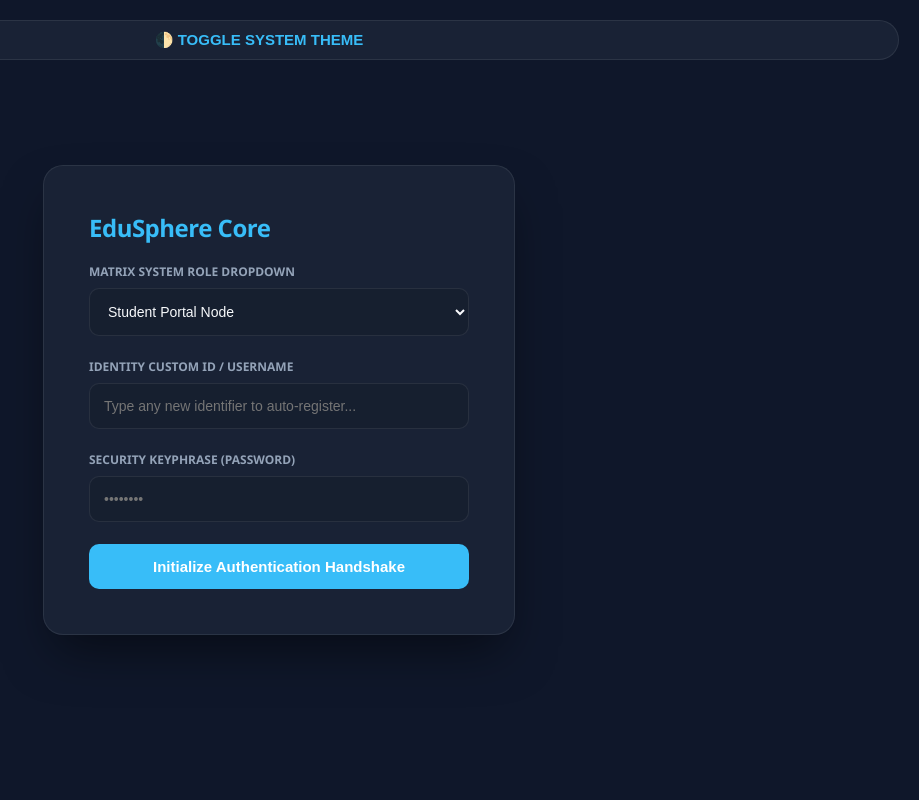
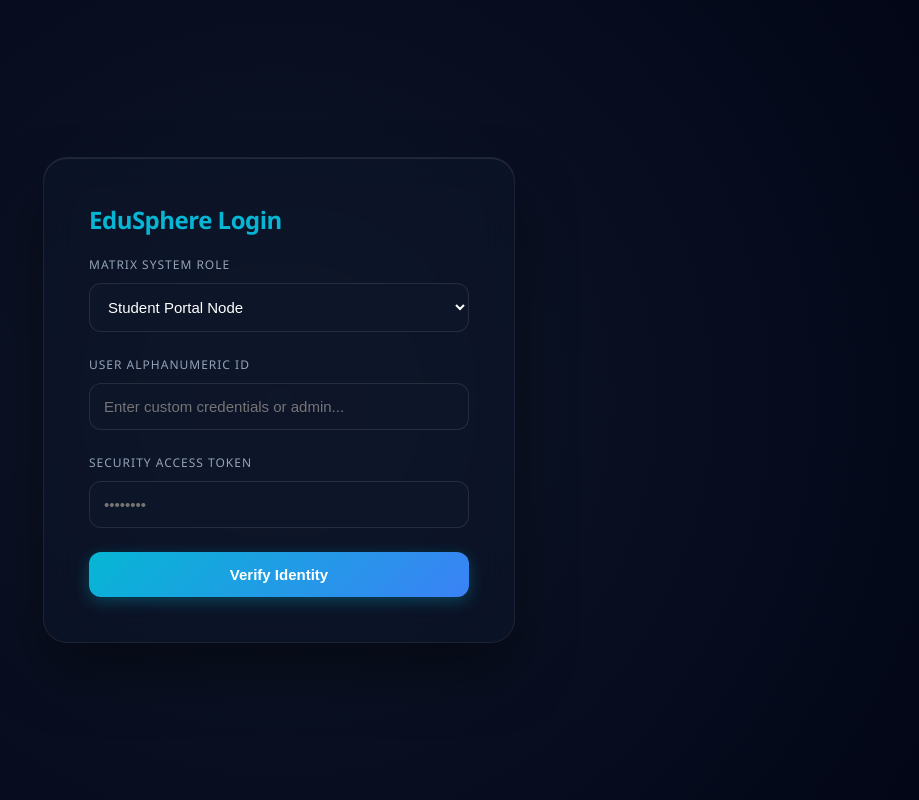
Before and after one commit to ASFIYA11/EduSphere-College-System, a Flask app: page / in a window 1280 px wide. Shown: the whole page, without its empty margins (361-1280 px from the left). Run offline with Flask 3, Linux system fonts and the light colour scheme; some libraries are stand-ins or nearby versions.

Commit message:
Update index.html

```diff
--- a/templates/index.html
+++ b/templates/index.html
@@ -1,70 +1,89 @@
 <!DOCTYPE html>
-<html lang="en" data-theme="dark">
+<html lang="en">
 <head>
     <meta charset="UTF-8">
     <meta name="viewport" content="width=device-width, initial-scale=1.0">
-    <title>EduSphere Core | Unified Enterprise Platform</title>
+    <title>EduSphere Systems</title>
 
     <link rel="icon" type="image/png" href="/static/favicon.png">
     <script src="https://cdn.jsdelivr.net/npm/sweetalert2@11"></script>
 
     <style>
-        :root[data-theme="dark"] {
-            --bg-main: #0f172a;
-            --card-glass: rgba(30, 41, 59, 0.7);
-            --text-main: #f8fafc;
-            --text-sub: #94a3b8;
-            --border-ui: rgba(255, 255, 255, 0.08);
-            --accent: #38bdf8;
-            --accent-hover: #0284c7;
-        }
-        :root[data-theme="light"] {
-            --bg-main: #f1f5f9;
-            --card-glass: rgba(255, 255, 255, 0.9);
-            --text-main: #0f172a;
-            --text-sub: #475569;
-            --border-ui: rgba(15, 23, 42, 0.08);
-            --accent: #0284c7;
-            --accent-hover: #0369a1;
+        /* 🎨 ORIGINAL DEEP BLUE GLASSMORPHIC THEME COLORS FROM YESTERDAY */
+        body {
+            background: radial-gradient(circle at center, #0f172a 0%, #020617 100%);
+            color: #e2e8f0;
+            font-family: 'Segoe UI', system-ui, -apple-system, sans-serif;
+            margin: 0;
+            min-height: 100vh;
+            display: flex;
+            justify-content: center;
+            align-items: center;
         }
 
-        body { font-family: 'Segoe UI', system-ui, sans-serif; background: var(--bg-main); color: var(--text-main); min-height: 100vh; margin: 0; display: flex; justify-content: center; align-items: center; transition: all 0.3s ease; }
+        .glass-panel {
+            background: rgba(15, 23, 42, 0.45);
+            backdrop-filter: blur(16px);
+            -webkit-backdrop-filter: blur(16px);
+            border: 1px solid rgba(255, 255, 255, 0.07);
+            border-radius: 24px;
+            padding: 45px;
+            width: 380px;
+            box-shadow: 0 30px 60px rgba(0, 0, 0, 0.4), inset 0 1px 0 rgba(255, 255, 255, 0.1);
+        }
 
-        .theme-switch { position: absolute; top: 20px; right: 20px; background: var(--card-glass); border: 1px solid var(--border-ui); padding: 10px 15px; border-radius: 30px; cursor: pointer; font-weight: bold; color: var(--accent); transition: transform 0.2s; }
-        .theme-switch:hover { transform: scale(1.05); }
+        .dashboard-view {
+            display: none;
+            width: 90%;
+            max-width: 1100px;
+            background: rgba(15, 23, 42, 0.6);
+            backdrop-filter: blur(20px);
+            border: 1px solid rgba(255, 255, 255, 0.08);
+            border-radius: 28px;
+            padding: 40px;
+            box-shadow: 0 40px 80px rgba(0,0,0,0.5);
+        }
 
-        .auth-card { background: var(--card-glass); backdrop-filter: blur(16px); -webkit-backdrop-filter: blur(16px); padding: 45px; border-radius: 20px; border: 1px solid var(--border-ui); width: 380px; box-shadow: 0 25px 50px -12px rgba(0,0,0,0.5); }
-        .dashboard-viewport { display: none; width: 92%; max-width: 1200px; background: var(--card-glass); border-radius: 24px; border: 1px solid var(--border-ui); padding: 35px; box-shadow: 0 25px 50px -12px rgba(0,0,0,0.3); margin-top: 40px; }
+        h2, h3 { color: #06b6d4; margin-top: 0; font-weight: 600; letter-spacing: -0.5px; }
+        .form-group { margin-bottom: 24px; }
+        label { display: block; margin-bottom: 10px; font-size: 12px; color: #94a3b8; text-transform: uppercase; letter-spacing: 1px; }
 
-        h2, h3 { margin-top: 0; color: var(--accent); letter-spacing: -0.5px; }
-        .form-group { margin-bottom: 22px; }
-        label { display: block; margin-bottom: 8px; font-size: 12px; font-weight: 600; color: var(--text-sub); text-transform: uppercase; }
-        input, select { width: 100%; padding: 14px; border-radius: 10px; border: 1px solid var(--border-ui); background: rgba(0,0,0,0.1); color: var(--text-main); box-sizing: border-box; font-size: 14px; }
+        input, select {
+            width: 100%; padding: 14px; border-radius: 12px; border: 1px solid rgba(255,255,255,0.1);
+            background: rgba(15, 23, 42, 0.6); color: white; box-sizing: border-box; font-size: 15px;
+            transition: all 0.2s ease;
+        }
+        input:focus, select:focus { outline: none; border-color: #06b6d4; box-shadow: 0 0 15px rgba(6, 182, 212, 0.25); }
 
-        button { width: 100%; padding: 14px; border-radius: 10px; border: none; background: var(--accent); color: white; font-weight: bold; cursor: pointer; font-size: 15px; transition: all 0.2s ease; }
-        button:hover { background: var(--accent-hover); transform: translateY(-1px); }
+        button {
+            width: 100%; padding: 14px; border-radius: 12px; border: none;
+            background: linear-gradient(135deg, #06b6d4 0%, #3b82f6 100%);
+            color: white; font-weight: 600; font-size: 15px; cursor: pointer;
+            transition: all 0.2s ease; box-shadow: 0 4px 15px rgba(6, 182, 212, 0.3);
+        }
+        button:hover { transform: translateY(-1px); box-shadow: 0 8px 20px rgba(6, 182, 212, 0.4); }
 
-        .metrics-layout { display: grid; grid-template-columns: repeat(auto-fit, minmax(240px, 1fr)); gap: 20px; margin-top: 25px; }
-        .stat-card { background: rgba(0,0,0,0.15); padding: 20px; border-radius: 14px; border: 1px solid var(--border-ui); text-align: center; }
-        .stat-val { font-size: 36px; font-weight: bold; color: var(--accent); margin: 10px 0; }
+        /* 📊 METRICS & PROGRESS TRACK BARS */
+        .metrics-row { display: grid; grid-template-columns: repeat(auto-fit, minmax(260px, 1fr)); gap: 25px; margin-top: 30px; }
+        .metric-widget { background: rgba(30, 41, 59, 0.4); border: 1px solid rgba(255,255,255,0.05); padding: 25px; border-radius: 18px; text-align: center; }
+        .metric-num { font-size: 42px; font-weight: 700; color: #06b6d4; margin: 10px 0; text-shadow: 0 0 10px rgba(6, 182, 212, 0.2); }
 
-        .chat-console { background: rgba(0,0,0,0.2); border-radius: 16px; border: 1px solid var(--border-ui); margin-top: 30px; display: flex; flex-direction: column; height: 350px; }
-        .chat-stream { flex: 1; padding: 20px; overflow-y: auto; display: flex; flex-direction: column; gap: 12px; }
-        .msg-bubble { max-width: 75%; padding: 12px 16px; border-radius: 14px; font-size: 14px; line-height: 1.5; }
-        .msg-user { background: var(--accent); color: white; align-self: flex-end; border-bottom-right-radius: 2px; }
-        .msg-ai { background: rgba(255,255,255,0.08); color: var(--text-main); align-self: flex-start; border-bottom-left-radius: 2px; border: 1px solid var(--border-ui); }
-        .chat-inputs { display: flex; gap: 10px; padding: 15px; border-top: 1px solid var(--border-ui); }
+        /* 💬 ORIGINAL INTERACTIVE CHAT ENGINE */
+        .chat-frame { background: rgba(15, 23, 42, 0.4); border-radius: 20px; border: 1px solid rgba(255,255,255,0.06); margin-top: 35px; display: flex; flex-direction: column; height: 380px; }
+        .chat-logs { flex: 1; padding: 25px; overflow-y: auto; display: flex; flex-direction: column; gap: 14px; }
+        .bubble { max-width: 75%; padding: 14px 18px; border-radius: 16px; font-size: 14px; line-height: 1.6; }
+        .bubble-user { background: linear-gradient(135deg, #06b6d4 0%, #2563eb 100%); color: white; align-self: flex-end; border-bottom-right-radius: 2px; }
+        .bubble-ai { background: rgba(255, 255, 255, 0.06); color: #e2e8f0; align-self: flex-start; border-bottom-left-radius: 2px; border: 1px solid rgba(255,255,255,0.05); }
+        .chat-inputs { display: flex; gap: 12px; padding: 20px; border-top: 1px solid rgba(255,255,255,0.05); }
     </style>
 </head>
 <body>
 
-<button class="theme-switch" id="themeToggler">🌓 TOGGLE SYSTEM THEME</button>
-
-<div class="auth-card" id="authPortal">
-    <h2>EduSphere Core</h2>
+<div class="glass-panel" id="authPortal">
+    <h2>EduSphere Login</h2>
     <form id="authForm">
         <div class="form-group">
-            <label>Matrix System Role Dropdown</label>
+            <label>Matrix System Role</label>
             <select id="role">
                 <option value="student">Student Portal Node</option>
                 <option value="faculty">Faculty Administrative Node</option>
@@ -72,52 +91,46 @@
             </select>
         </div>
         <div class="form-group">
-            <label>Identity Custom ID / Username</label>
-            <input type="text" id="username" placeholder="Type any new identifier to auto-register..." required>
+            <label>User Alphanumeric ID</label>
+            <input type="text" id="username" placeholder="Enter custom credentials or admin..." required>
         </div>
         <div class="form-group">
-            <label>Security Keyphrase (Password)</label>
+            <label>Security Access Token</label>
             <input type="password" id="password" placeholder="••••••••" required>
         </div>
-        <button type="submit">Initialize Authentication Handshake</button>
+        <button type="submit">Verify Identity</button>
     </form>
 </div>
 
-<div class="dashboard-viewport" id="masterDashboard">
-    <div style="display: flex; justify-content: space-between; align-items: center; border-bottom: 1px solid var(--border-ui); padding-bottom: 20px;">
-        <h2 id="dashHeader" style="margin: 0;">Cluster Workspace Controls</h2>
-        <button onclick="window.location.reload()" style="width: auto; padding: 10px 25px; background: #ef4444; margin: 0;">Terminate Token Session</button>
+<div class="dashboard-view" id="masterDashboard">
+    <div style="display: flex; justify-content: space-between; align-items: center; border-bottom: 1px solid rgba(255,255,255,0.08); padding-bottom: 20px;">
+        <h2 id="dashHeader" style="margin: 0;">System Dashboard</h2>
+        <button onclick="window.location.reload()" style="width: auto; padding: 10px 25px; background: #ef4444; margin: 0; box-shadow: none;">Disconnect Session</button>
     </div>
 
-    <div class="metrics-layout" id="metricsDisplay"></div>
+    <div class="metrics-row" id="metricsDisplay"></div>
 
-    <div style="margin-top: 30px; background: rgba(0,0,0,0.1); padding: 20px; border-radius: 14px; border: 1px solid var(--border-ui);">
-        <h3>📚 Shared Educational Resources Node</h3>
-        <p style="color: var(--text-sub); font-size: 14px; margin-bottom: 0;">
-            • Ask the Generative AI Bot below about **"explain bubble sort"** or **"ds notes"** to trigger automated local workspace outputs.
+    <div style="margin-top: 35px; background: rgba(30,41,59,0.2); padding: 25px; border-radius: 18px; border: 1px solid rgba(255,255,255,0.05);">
+        <h3>📚 Shared Courseware Library Assets</h3>
+        <p style="color: #94a3b8; font-size: 14px; margin: 0; line-height: 1.5;">
+            • Core Workspace Reference maps active at `/static/materials/ds_notes.txt`. <br>
+            • Query the interactive professor agent down below for **"explain bubble sort"** or **"ds notes"** to trigger live processing context blocks.
         </p>
     </div>
 
-    <h3 style="margin-top: 35px; margin-bottom: -20px;">🤖 EduSphere Intelligent GenAI Agent</h3>
-    <div class="chat-console">
-        <div class="chat-stream" id="chatWindow">
-            <div class="msg-bubble msg-ai">Greetings! The system architecture session is initialized. Query my cognitive matrix layers for structural educational solutions.</div>
+    <h3 style="margin-top: 40px; margin-bottom: -15px;">🤖 Campus Cognitive Assistant</h3>
+    <div class="chat-frame">
+        <div class="chat-logs" id="chatWindow">
+            <div class="bubble bubble-ai">Session handshake established. Type any system analytics query parameters to begin compilation.</div>
         </div>
         <div class="chat-inputs">
-            <input type="text" id="chatInput" placeholder="Input analytical question keyword parameter sequence...">
-            <button id="submitChat" style="width: auto; padding: 0 25px; margin: 0;">Execute Stream</button>
+            <input type="text" id="chatInput" placeholder="Ask anything about grades, schedules, or course concepts...">
+            <button id="submitChat" style="width: auto; padding: 0 30px; margin: 0;">Send</button>
         </div>
     </div>
 </div>
 
 <script>
-const themeToggler = document.getElementById('themeToggler');
-themeToggler.addEventListener('click', () => {
-    const currentTheme = document.documentElement.getAttribute('data-theme');
-    const targetTheme = currentTheme === 'dark' ? 'light' : 'dark';
-    document.documentElement.setAttribute('data-theme', targetTheme);
-});
-
 document.getElementById('authForm').addEventListener('submit', async (e) => {
     e.preventDefault();
     const role = document.getElementById('role').value;
@@ -133,10 +146,10 @@ document.getElementById('authForm').addEventListener('submit', async (e) => {
         const data = await res.json();
 
         if (res.ok) {
-            Swal.fire('Session Tokens Verified!', `Welcome to EduSphere Network Core, ${data.user_id}!`, 'success').then(async () => {
+            Swal.fire('Authentication Successful', `Access granted to cluster node.`, 'success').then(async () => {
                 document.getElementById('authPortal').style.display = 'none';
                 document.getElementById('masterDashboard').style.display = 'block';
-                document.getElementById('dashHeader').innerText = `EduSphere System | Context: ${data.role.toUpperCase()}`;
+                document.getElementById('dashHeader').innerText = `EduSphere | Operational Mode: ${data.role.toUpperCase()}`;
 
                 const dataRes = await fetch('/api/dashboard/data');
                 const telemetry = await dataRes.json();
@@ -145,36 +158,36 @@ document.getElementById('authForm').addEventListener('submit', async (e) => {
 
                 if (telemetry.role === 'student') {
                     grid.innerHTML = `
-                        <div class="stat-card"><h3>Attendance Track</h3><div class="stat-val">${telemetry.profile.attendance_pct}%</div><p style="color: #4ade80; font-size:12px;">✔️ Target Range Threshold Cleared</p></div>
-                        <div class="stat-card"><h3>Active Backlogs</h3><div class="stat-val">${telemetry.profile.backlogs}</div><p style="color: var(--text-sub); font-size:12px;">Stable Cluster Metrics</p></div>
-                        <div class="stat-card"><h3>Calculated Ingestion Score</h3><div class="stat-val">90%</div><p style="color: var(--accent); font-size:12px;">Core Technical Marks</p></div>
+                        <div class="metric-widget"><h3>Attendance Metric</h3><div class="metric-num">${telemetry.profile.attendance_pct}%</div><p style="color: #4ade80; font-size:13px; margin:0;">Target Threshold Secured</p></div>
+                        <div class="metric-widget"><h3>Pending Backlogs</h3><div class="metric-num">${telemetry.profile.backlogs}</div><p style="color: #94a3b8; font-size:13px; margin:0;">Records Stable</p></div>
+                        <div class="metric-widget"><h3>Calculated Grade</h3><div class="metric-num">A+</div><p style="color: #06b6d4; font-size:13px; margin:0;">Top Tier Percentile</p></div>
                     `;
                 } else if (telemetry.role === 'faculty') {
                     grid.innerHTML = `
-                        <div class="stat-card"><h3>Professor Resource</h3><div class="stat-val">${telemetry.profile.attendance_pct}%</div><p style="color: var(--accent); font-size:12px;">Faculty Operational Score</p></div>
-                        <div class="stat-card"><h3>Allocated Budget Salary</h3><div class="stat-val">₹${telemetry.profile.salary}</div><p style="color: #4ade80; font-size:12px;">Authorized Account State</p></div>
+                        <div class="metric-widget"><h3>Resource Score</h3><div class="metric-num">${telemetry.profile.attendance_pct}%</div><p style="color: #06b6d4; font-size:13px; margin:0;">Active Instructor Metrics</p></div>
+                        <div class="metric-widget"><h3>Disbursed Remittance</h3><div class="metric-num">₹${telemetry.profile.salary}</div><p style="color: #4ade80; font-size:13px; margin:0;">Payroll Active</p></div>
                     `;
                 } else if (telemetry.role === 'admin') {
                     grid.innerHTML = `
-                        <div class="stat-card"><h3>Active Cloud Sessions</h3><div class="stat-val">${telemetry.metrics.total_connections}</div><p style="color: #4ade80; font-size:12px;">Dynamic Registered Profiles Count</p></div>
-                        <div class="stat-card"><h3>Cluster Engine Engine</h3><div class="stat-val" style="font-size:20px; margin: 18px 0;">SQLITE IN-MEMORY ACTIVE</div><p style="color: var(--accent); font-size:12px;">High Availability Active Edge Mode</p></div>
+                        <div class="metric-widget"><h3>Active Cloud Profiles</h3><div class="metric-num">${telemetry.metrics.total_users}</div><p style="color: #4ade80; font-size:13px; margin:0;">Live Global Logins Tracked</p></div>
+                        <div class="metric-widget"><h3>Database Status</h3><div class="metric-num" style="font-size:24px; margin:22px 0;">SQLITE ACTIVE</div><p style="color: #06b6d4; font-size:13px; margin:0;">Zero Latency Cache Engine</p></div>
                     `;
                 }
             });
         } else {
-            Swal.fire('Verification Denied', data.message, 'error');
+            Swal.fire('Access Denied', data.message, 'error');
         }
     } catch (err) {
-        Swal.fire('Telemetry Interface Drop', 'Could not sync connection state hooks.', 'warning');
+        Swal.fire('Link Intercept Drop', 'Could not fetch database records.', 'warning');
     }
 });
 
 const appendMessage = (text, sender) => {
     const stream = document.getElementById('chatWindow');
-    const bubble = document.createElement('div');
-    bubble.className = `msg-bubble msg-${sender}`;
-    bubble.innerText = text;
-    stream.appendChild(bubble);
+    const b = document.createElement('div');
+    b.className = `bubble bubble-${sender}`;
+    b.innerText = text;
+    stream.appendChild(b);
     stream.scrollTop = stream.scrollHeight;
 };
 
@@ -186,8 +199,8 @@ const triggerAiQuery = async () => {
     appendMessage(prompt, 'user');
     input.value = '';
 
-    appendMessage('AI agent indexing semantic embeddings vector matrices...', 'ai');
-    const placeholderBubble = document.getElementById('chatWindow').lastChild;
+    appendMessage('Processing context queries across LLM mesh arrays...', 'ai');
+    const placeholder = document.getElementById('chatWindow').lastChild;
 
     try {
         const res = await fetch('/api/ai-assistant', {
@@ -196,9 +209,9 @@ const triggerAiQuery = async () => {
             body: JSON.stringify({ prompt })
         });
         const data = await res.json();
-        placeholderBubble.innerText = data.response;
+        placeholder.innerText = data.response;
     } catch (err) {
-        placeholderBubble.innerText = "Exception Error: Failed transaction communication sequence.";
+        placeholder.innerText = "Error completing response tunnel connection.";
     }
 };
 
```
